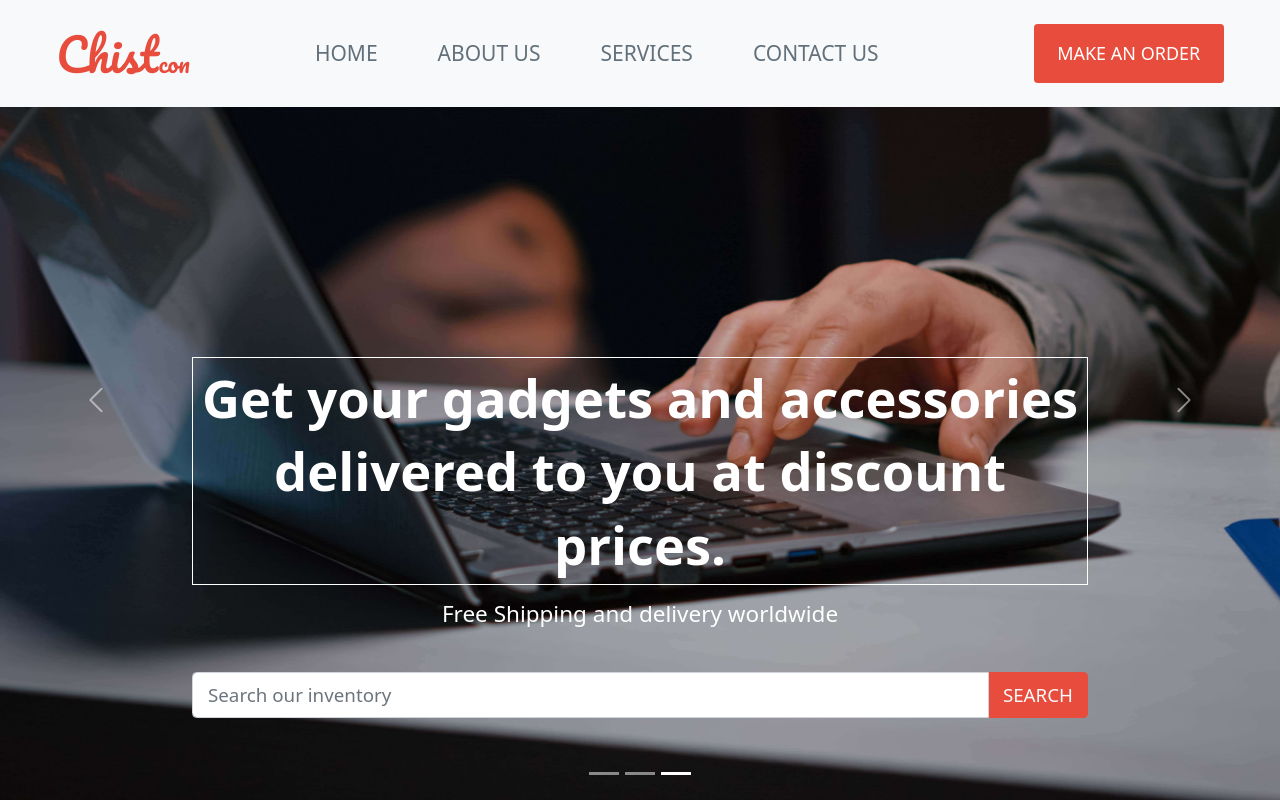
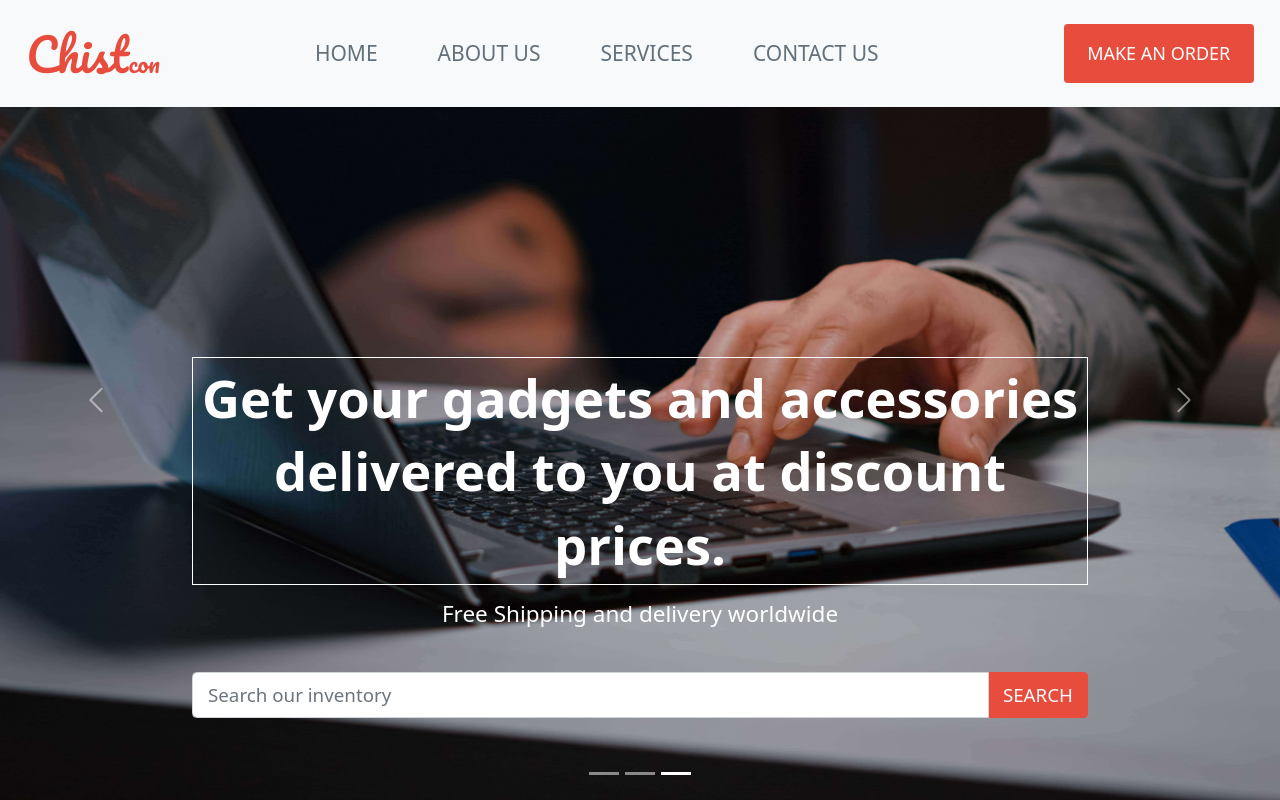
Before and after one commit to segunlawal/CHISTCON, a plain HTML site: page index.html in a window 1280 px wide. Drawn offline with nearby package versions, Linux system fonts and the light colour scheme.

Commit message:
Update index.html

```diff
--- a/index.html
+++ b/index.html
@@ -11,7 +11,7 @@
 
   <body>
     <section class="header">
-      <nav class="navbar py-2 px-5 fixed-top navbar-expand-lg navbar-light bg-light">
+      <nav class="navbar py-2 px-3 fixed-top navbar-expand-lg navbar-light bg-light">
         <div class="container-fluid">
           <a class="navbar-brand" href="">Chist<span id="con">con</span></a>
           <button class="navbar-toggler" type="button" data-bs-toggle="collapse" data-bs-target="#navbarSupportedContent" aria-controls="navbarSupportedContent" aria-expanded="false" aria-label="Toggle navigation">
```
